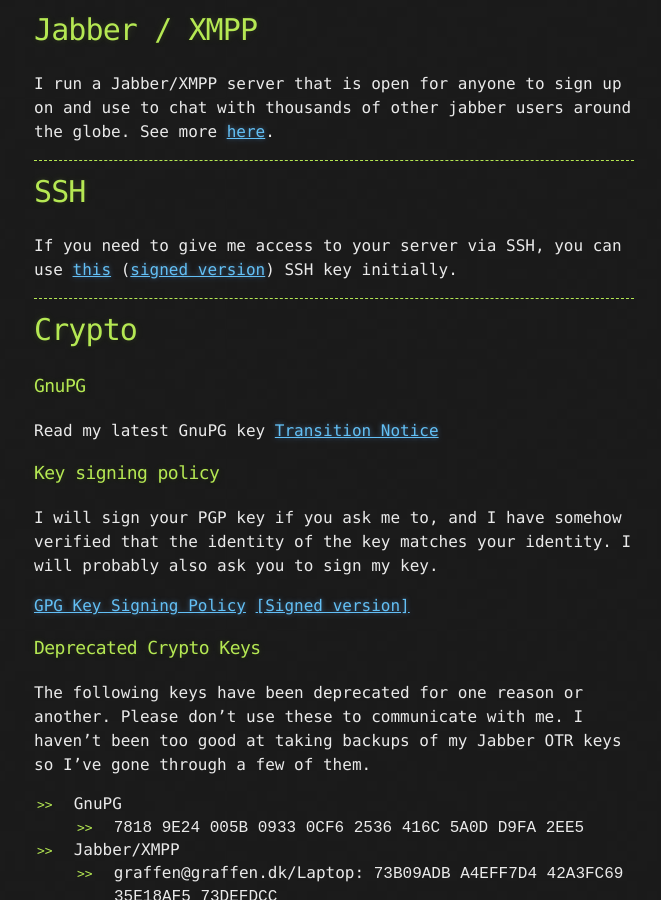
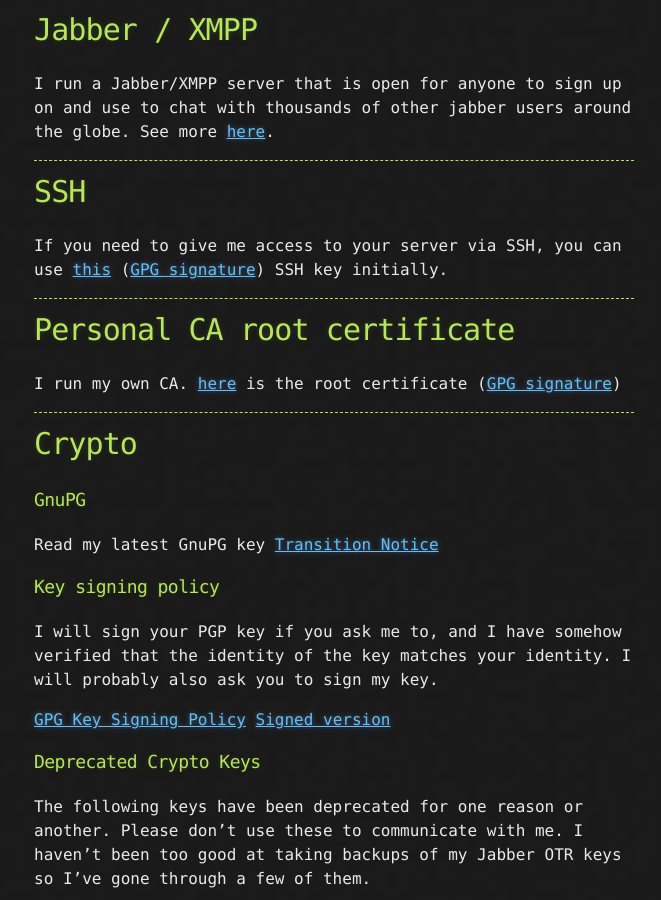
Before and after one commit to graffen/graffen.github.io, a Jekyll site: the page built from index.md, in a window 1280 px wide and 900 px high, scrolled down 966 px. Shown: the whole window, without its empty margins (306-967 px from the left). Built offline with Jekyll 4.4.1, drawn with Linux system fonts in a browser that asks for light colours.

Commit message:
Add download link for CA certificate

```diff
--- a/index.md
+++ b/index.md
@@ -36,7 +36,12 @@
 ---
 
 # SSH
-If you need to give me access to your server via SSH, you can use [this][sshkey] ([signed version][sshkey_signed]) SSH key initially.
+If you need to give me access to your server via SSH, you can use [this][sshkey] ([GPG signature][sshkey_signed]) SSH key initially.
+
+---
+
+# Personal CA root certificate
+I run my own CA. [here][rootcert] is the root certificate ([GPG signature][rootcert_signed])
 
 ---
 
@@ -49,7 +54,7 @@
 I will sign your PGP key if you ask me to, and I have somehow verified that the identity of the key matches your
 identity. I will probably also ask you to sign my key.
 
-[GPG Key Signing Policy][keysigningpolicy] [[Signed version]](keysigning/policy/index.md.asc)
+[GPG Key Signing Policy][keysigningpolicy] [Signed version](keysigning/policy/index.md.asc)
 
 ### Deprecated Crypto Keys
 The following keys have been deprecated for one reason or another. Please don't use these to communicate with me. I haven't been too good at taking backups of my Jabber OTR keys so I've gone through a few of them.
@@ -74,3 +79,5 @@
 [bitcointrezor]:https://bitcointrezor.com
 [transitionnotice]:transition-notice.html
 [keysigningpolicy]:keysigning/policy/index.html
+[rootcert]: ca.graffen.root.cert.pem
+[rootcert_signed]: ca.graffen.root.cert.pem.asc
```
